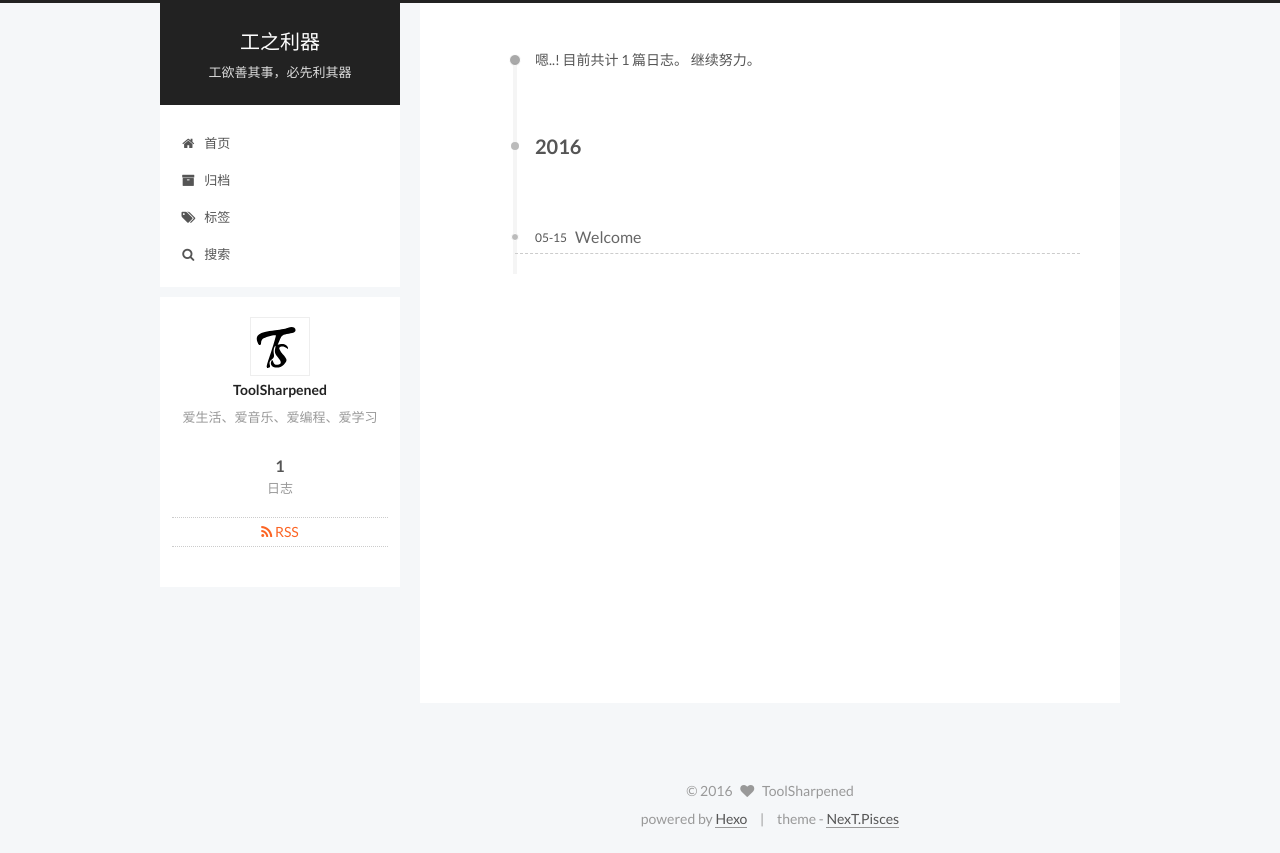
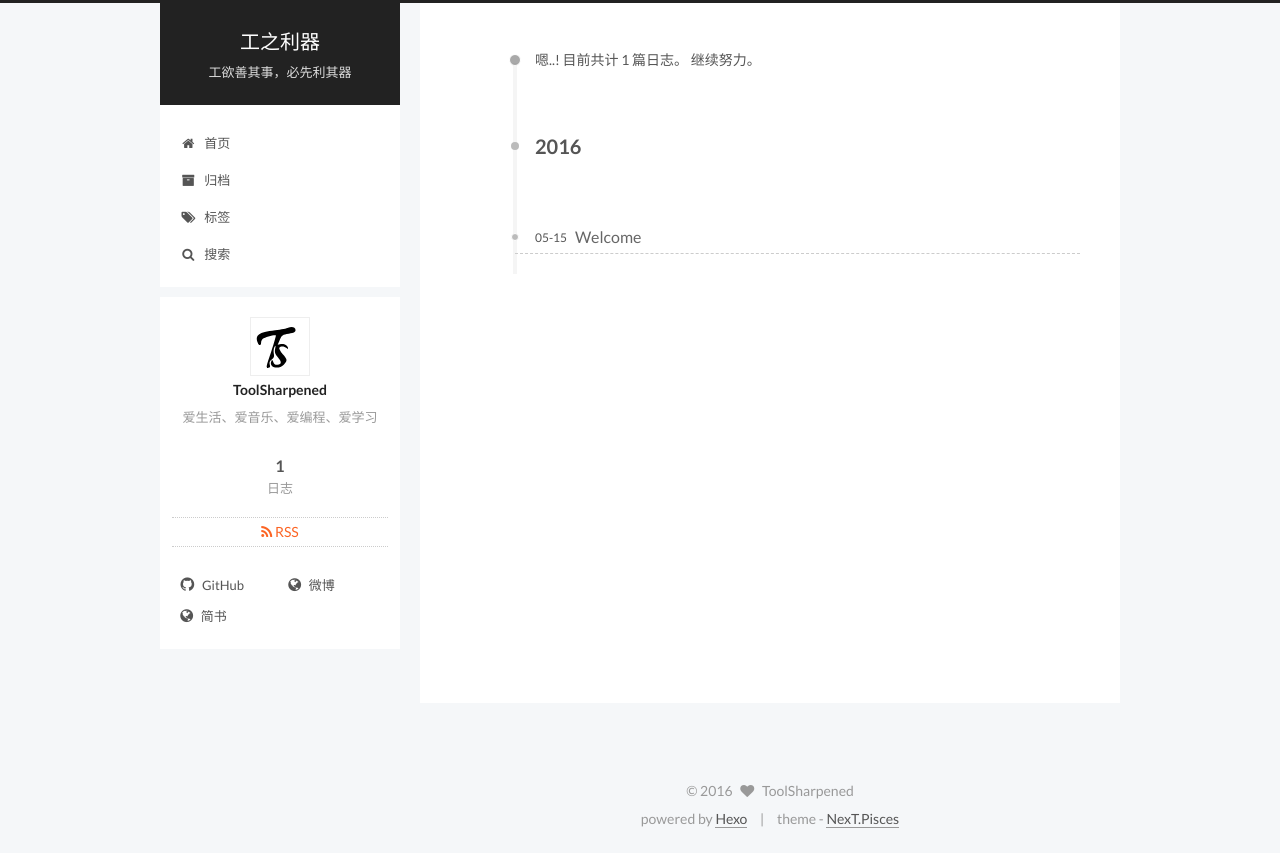
Before and after one commit to Zeeper/Zeeper.github.io, a plain HTML site: page archives/2016/05/index.html in a window 1280 px wide. Drawn offline with Linux system fonts and the light colour scheme; a script that the page names is missing.

Commit message:
Site updated: 2016-05-16 01:25:04

```diff
--- a/archives/2016/05/index.html
+++ b/archives/2016/05/index.html
@@ -17,6 +17,8 @@
 <meta http-equiv="Cache-Control" content="no-siteapp" />
 
 
+
+  <meta name="google-site-verification" content="xiESJvx-YoM9xQx3SrX7OPrIMiJyai9K1AJ0r2BksHM" />
 
 
 
@@ -364,6 +366,35 @@
 
         <div class="links-of-author motion-element">
 
+
+              <span class="links-of-author-item">
+                <a href="https://github.com/Zeeper" target="_blank" title="GitHub">
+
+                    <i class="fa fa-fw fa-github"></i>
+
+                  GitHub
+                </a>
+              </span>
+
+              <span class="links-of-author-item">
+                <a href="http://weibo.com/3920261050" target="_blank" title="微博">
+
+                    <i class="fa fa-fw fa-globe"></i>
+
+                  微博
+                </a>
+              </span>
+
+              <span class="links-of-author-item">
+                <a href="http://www.jianshu.com/users/e8a7575a48b9" target="_blank" title="简书">
+
+                    <i class="fa fa-fw fa-globe"></i>
+
+                  简书
+                </a>
+              </span>
+
+
         </div>
 
 
--- a/css/main.css
+++ b/css/main.css
@@ -1549,7 +1549,7 @@ pre .javascript .function {
   width: 4px;
   height: 4px;
   border-radius: 50%;
-  background: #172028;
+  background: #90e044;
 }
 .links-of-blogroll {
   font-size: 13px;
```
Also changed, not shown: archives/2016/index.html (+31 -0 lines), archives/Welcome.html (+31 -0 lines), archives/index.html (+31 -0 lines), index.html (+31 -0 lines).
